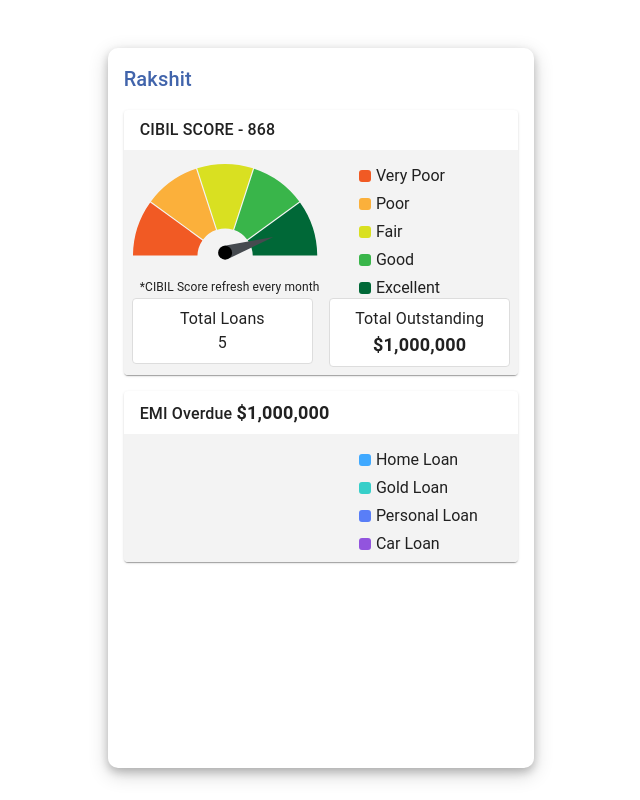
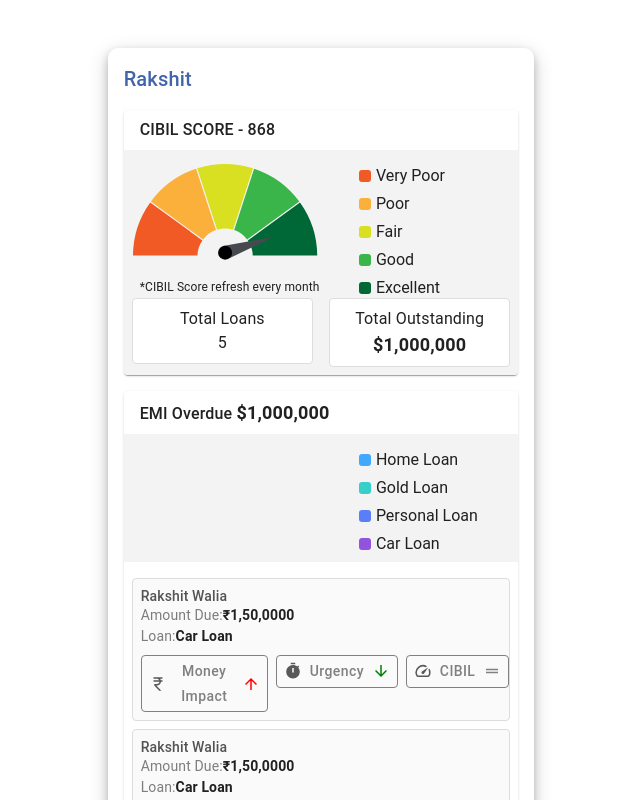
Before and after one commit to mohit27kokanda/Borrower-education, a React (Create React App) app: page /home in a window 1280 px wide. Shown: the top 800 px of the page, without its empty margins (319-959 px from the left). Built offline with nearby package versions, Linux system fonts and the light colour scheme.

Commit message:
home page done

```diff
--- a/src/Home.js
+++ b/src/Home.js
@@ -33,22 +33,112 @@
   Card,
 } from "@mui/material";
 import GaugeChart from "react-gauge-chart";
+import ArrowUpwardIcon from "@mui/icons-material/ArrowUpward";
+import CurrencyRupeeIcon from "@mui/icons-material/CurrencyRupee";
+import TimerIcon from "@mui/icons-material/Timer";
+import ArrowDownwardIcon from "@mui/icons-material/ArrowDownward";
+import SpeedIcon from "@mui/icons-material/Speed";
+import DragHandleIcon from "@mui/icons-material/DragHandle";
 
 const Home = () => {
   const LoanCard = () => (
     <Grid
       container
-      sx={{ background: "#FAFAFA", border: "1px solid #DDDDDD", borderRadius: "4px" }}
+      sx={{ background: "#FAFAFA", border: "1px solid #DDDDDD", borderRadius: "4px", mt: 1 }}
     >
-      <Stack direction={"column"}>
-        <Box>
-          <Typography>Rakshit Walia</Typography>
+      <Stack sx={{}}>
+        <Box sx={{ pt: 1 }}>
+          <Typography
+            sx={{
+              fontWeight: 500,
+              fontSize: "14px",
+              lineHeight: "18px",
+              color: "#535353",
+              px: 1,
+            }}
+          >
+            Rakshit Walia
+          </Typography>
         </Box>
         <Box>
-          <Typography>Amount Due: ₹1,50,0000</Typography>
+          <Typography
+            sx={{
+              fontSize: "14px",
+              px: 1,
+            }}
+          >
+            <span style={{ color: "rgba(83, 83, 83, 0.75)", fontWeight: 400 }}>Amount Due:</span>
+            <span style={{ color: "#00000", fontWeight: 600 }}>₹1,50,0000</span>
+          </Typography>
         </Box>
+        <Box>
+          <Typography
+            sx={{
+              fontSize: "14px",
+              px: 1,
+            }}
+          >
+            <span style={{ color: "rgba(83, 83, 83, 0.75)", fontWeight: 400 }}>Loan:</span>
+            <span style={{ color: "#00000", fontWeight: 600 }}>Car Loan</span>
+          </Typography>
+        </Box>
+        <Stack direction={"row"} sx={{ my: 1 }}>
+          <Box>
+            <Button
+              variant="outlined"
+              size={"small"}
+              sx={{
+                textTransform: "none",
+                border: "1px solid grey",
+                color: "grey",
+                ml: 1,
+                fontSize: { sm: "14px", xs: "10px" },
+              }}
+              startIcon={<CurrencyRupeeIcon sx={{ fontWeight: 600, color: "#585858" }} />}
+              endIcon={<ArrowUpwardIcon sx={{ color: "red" }} />}
+            >
+              Money Impact
+            </Button>
+          </Box>
+          <Box>
+            <Button
+              variant="outlined"
+              size={"small"}
+              sx={{
+                textTransform: "none",
+                border: "1px solid grey",
+                color: "grey",
+                ml: 1,
+                fontSize: { sm: "14px", xs: "10px" },
+              }}
+              startIcon={<TimerIcon sx={{ color: "#585858" }} />}
+              endIcon={<ArrowDownwardIcon sx={{ color: "green" }} />}
+            >
+              Urgency
+            </Button>
+          </Box>
+
+          <Box>
+            <Button
+              variant="outlined"
+              size={"small"}
+              sx={{
+                textTransform: "none",
+                border: "1px solid grey",
+                color: "grey",
+                ml: 1,
+                fontSize: { sm: "14px", xs: "10px" },
+              }}
+              startIcon={
+                <SpeedIcon sx={{ color: "#585858", fontSize: { sm: "14px", xs: "10px" } }} />
+              }
+              endIcon={<DragHandleIcon sx={{ fontSize: { sm: "14px", xs: "10px" } }} />}
+            >
+              CIBIL
+            </Button>
+          </Box>
+        </Stack>
         <Box></Box>
-        <Box></Box>v<Box></Box>
       </Stack>
     </Grid>
   );
@@ -263,6 +353,15 @@
             </Box>
           </Grid>
         </Grid>
+        <Grid container>
+          <Grid item xs={12} sx={{ p: 1 }}>
+            <LoanCard />
+
+            <LoanCard />
+            <LoanCard />
+            <LoanCard />
+          </Grid>
+        </Grid>
       </Card>
     </Grid>
   );
--- a/src/index.css
+++ b/src/index.css
@@ -1,16 +1,14 @@
 body {
   margin: 0;
 
-  font-family: 'Roboto';
+  font-family: "Roboto";
   font-style: normal;
-
 }
 
 code {
-  font-family: source-code-pro, Menlo, Monaco, Consolas, 'Courier New',
-    monospace;
+  font-family: source-code-pro, Menlo, Monaco, Consolas, "Courier New", monospace;
 }
-.login-helper{
+.login-helper {
   font-weight: 500;
   font-size: 14px;
   line-height: 125.5%;
@@ -21,37 +19,31 @@
   /* Black */
 
   color: #535353;
-
-
 }
-.app-layout{
+.app-layout {
   margin: 3rem auto !important;
 
-   box-shadow:0 4px 8px 0 rgba(0, 0, 0, 0.2), 0 6px 20px 0 rgba(0, 0, 0, 0.19);
-   height:90vh;
-    border-radius:10px;
-
+  box-shadow: 0 4px 8px 0 rgba(0, 0, 0, 0.2), 0 6px 20px 0 rgba(0, 0, 0, 0.19);
+  min-height: 90vh;
+  border-radius: 10px;
 }
-.login-continer{
-  margin-top: 9rem
+.login-continer {
+  margin-top: 9rem;
 }
 @media screen and (max-width: 480px) {
-  .app-layout{
+  .app-layout {
     margin: 0;
-    box-shadow:none;
-    height:100%;
-     border-radius:10px;
+    box-shadow: none;
+    height: 100%;
+    border-radius: 10px;
 
-
-     height:"100%";
-
+    height: "100%";
   }
-  .login-continer{
-    margin-top: 4rem
+  .login-continer {
+    margin-top: 4rem;
   }
 
-
-  .login-helper{
-    padding:10px  80px;
+  .login-helper {
+    padding: 10px 80px;
   }
 }
```
Also changed, not shown: src/img/Frame.svg (added). Lines whose indentation alone changed are shown as unchanged.
